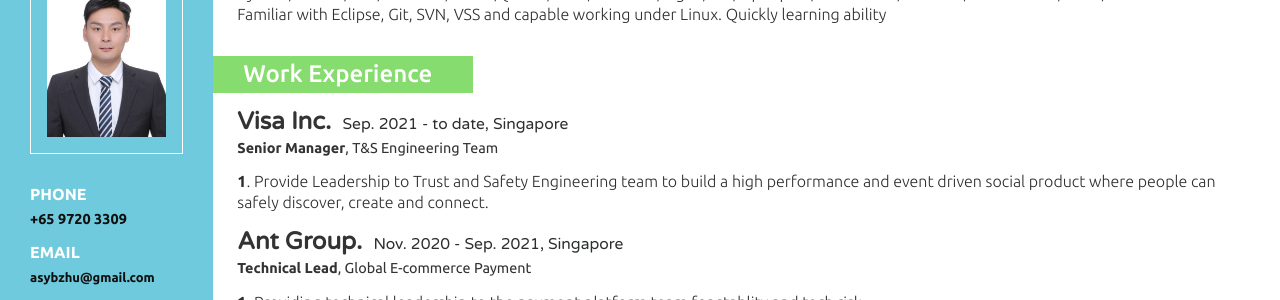
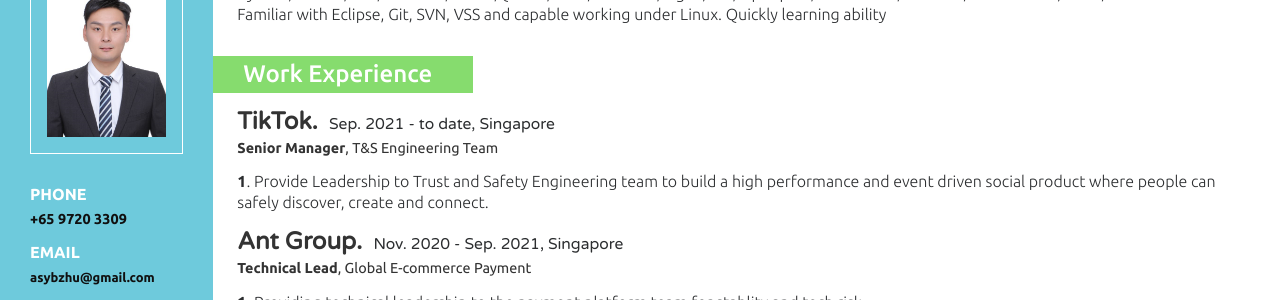
Before and after one commit to freerambo/freerambo.github.io, a Jekyll site: the page built from portfolio/index.html, in a window 1280 px wide and 900 px high, scrolled down 357 px. Shown: the part 153-453 px from the top of the window. Built offline with Jekyll 4.4.1, drawn with Linux system fonts in a browser that asks for light colours; nearby versions of some CDN libraries; library files that are not in the unit come from our copies.

Commit message:
Update index.html

```diff
--- a/portfolio/index.html
+++ b/portfolio/index.html
@@ -124,7 +124,7 @@
 		 <h3 class="clr1">Work Experience</h3>
 
 			  <div class="company_details">
-				 <h4>Visa Inc. <span>Sep. 2021 - to date, Singapore</span></h4>
+				 <h4>TikTok. <span> Sep. 2021 - to date, Singapore</span></h4>
 				 <h6><strong>Senior Manager</strong>, T&S Engineering Team</h6>
 
 				 <p>
```
